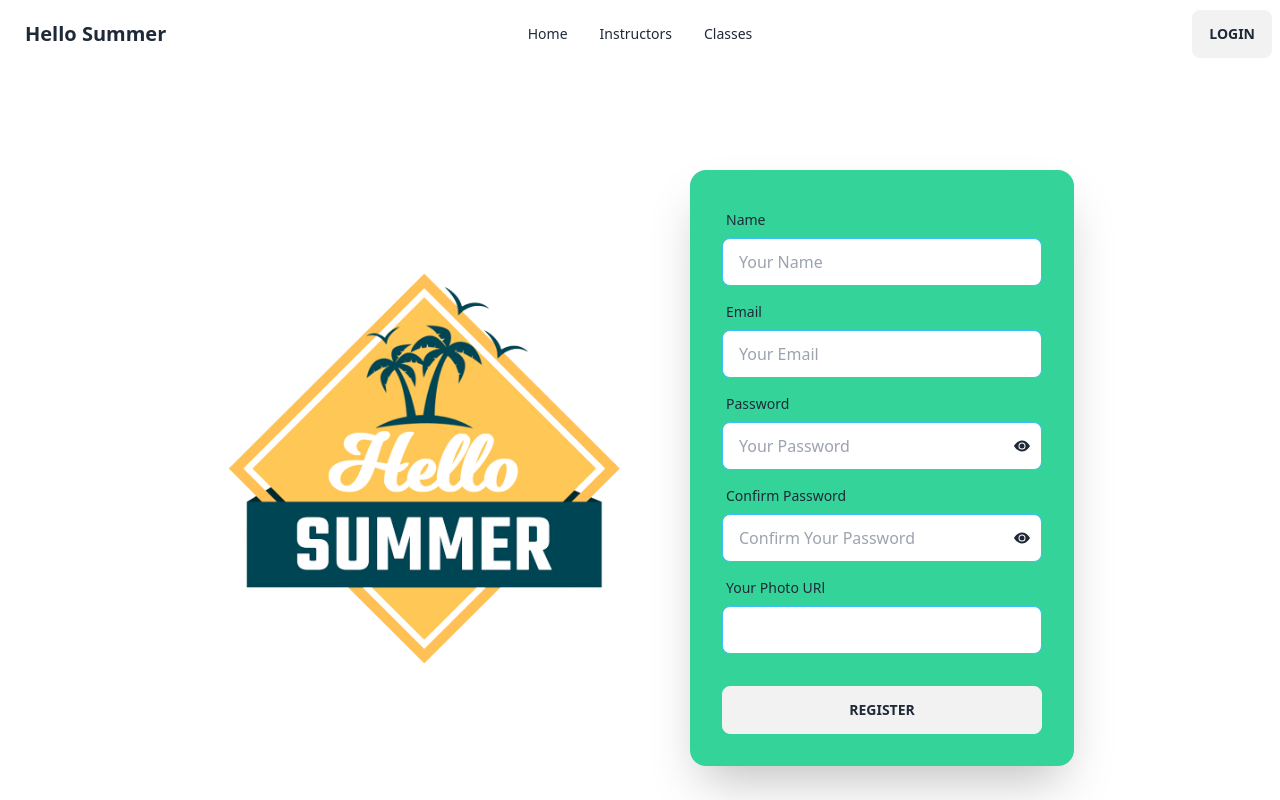
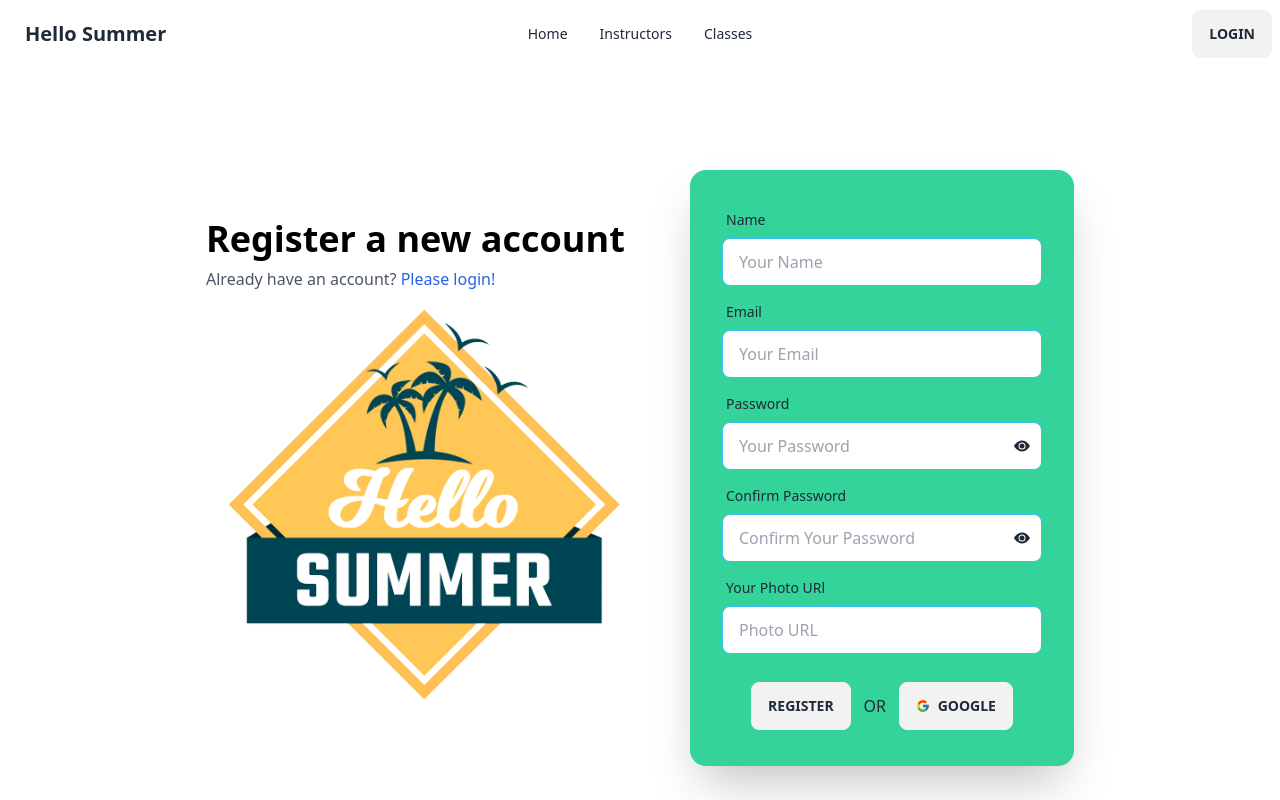
Before and after one commit to Ibrahim-RIhan/hello-summer-client, a React (Vite) app: page /register in a window 1280 px wide. Shown: the top 800 px of the page. Built offline with nearby package versions, Linux system fonts and the light colour scheme; no server answers.

Commit message:
Privae Route Complete

```diff
--- a/package.json
+++ b/package.json
@@ -12,6 +12,7 @@
   "dependencies": {
     "firebase": "^9.22.1",
     "localforage": "^1.10.0",
+    "lottie-react": "^2.4.0",
     "match-sorter": "^6.3.1",
     "react": "^18.2.0",
     "react-dom": "^18.2.0",
--- a/src/Shared/Navbar/Navbar.jsx
+++ b/src/Shared/Navbar/Navbar.jsx
@@ -49,7 +49,8 @@ const Navbar = () => {
             <div className="navbar-end">
                 {
                     user ? <>
-                        <button onClick={handleLogOut} className='btn'>Logout</button>
+                        <img className='w-10 rounded-full mr-3' src={user.photoURL} title={user.displayName} />
+                        <button className='btn' onClick={handleLogOut}>Logout</button>
                     </> : <>
                         <Link to="/login" className="btn">Login</Link>
                     </>
--- a/src/pages/Login/Login.jsx
+++ b/src/pages/Login/Login.jsx
@@ -1,18 +1,46 @@
-import { useState } from "react";
-import { Link } from "react-router-dom";
+import { useContext, useState } from "react";
+import { Link, useLocation, useNavigate } from "react-router-dom";
 import { FcGoogle } from "react-icons/fc";
 import image from "../../assets/images/HelloSummerLogo.png";
-import {BsFillEyeFill, BsFillEyeSlashFill} from "react-icons/bs"
+import { BsFillEyeFill, BsFillEyeSlashFill } from "react-icons/bs"
+import { useForm } from "react-hook-form";
+import { AuthContext } from "../../providers/AuthProvider/AuthProvider";
 
 const Login = () => {
+    const navigate = useNavigate();
+    const location = useLocation();
+    const from = location?.state?.from?.pathname
+    const { signInEmailPassword, signInGoogle } = useContext(AuthContext)
+    const { register, handleSubmit, reset, formState: { errors } } = useForm();
     const [passwordVisible, setPasswordVisible] = useState(false);
     const [password, setPassword] = useState("");
     const togglePasswordVisibility = () => {
         setPasswordVisible(!passwordVisible);
     };
+    const handleGoogleSignIn = () => {
+        signInGoogle()
+            .then(() => {
+
+                navigate(from, { replace: true })
+            })
+            .catch((error) => {
+                alert(error.message)
+            });
+    }
     const handlePasswordChange = (e) => {
         setPassword(e.target.value);
     };
+    const onSubmit = data => {
+        signInEmailPassword(data.email, data.password)
+            .then(() => {
+                reset();
+                navigate(from, { replace: true })
+            })
+            .catch((error) => {
+                alert(error.message)
+            });
+    }
+
     return (
         <section className="bg-white">
             <div className="grid grid-cols-1 lg:grid-cols-2">
@@ -22,7 +50,7 @@ const Login = () => {
                             Login to Hello Summer!
                         </h2>
                         <p className="mt-2 text-base text-gray-600">
-                            Already have an account?{" "}
+                           New to Hello Summer ?{" "}
                             <Link
                                 to="/register"
                                 className="font-medium text-blue-600 transition-all duration-200 hover:text-blue-700 hover:underline focus:text-blue-700"
@@ -31,7 +59,7 @@ const Login = () => {
                             </Link>
                         </p>
 
-                        <form className="mt-8">
+                        <form className="mt-8" onSubmit={handleSubmit(onSubmit)}>
                             <div className="space-y-5">
                                 <div>
                                     <label className="text-base font-medium text-gray-900">
@@ -41,9 +69,11 @@ const Login = () => {
                                         <input
                                             type="email"
                                             name="email"
+                                            {...register("email", { required: true })}
                                             placeholder="Enter email to get started"
                                             className="block w-full p-4 text-black placeholder-gray-500 transition-all duration-200 border border-gray-200 rounded-md bg-gray-50 focus:outline-none focus:border-blue-600 focus:bg-white caret-blue-600"
                                         />
+                                        {errors.email?.type === 'required' && <p>Email is required</p>}
                                     </div>
                                 </div>
 
@@ -53,6 +83,7 @@ const Login = () => {
                                     </label>
                                     <div className="mt-2.5 relative">
                                         <input
+                                            {...register("password", { required: true })}
                                             type={passwordVisible ? "text" : "password"}
                                             name="password"
                                             placeholder="Enter your password"
@@ -66,10 +97,11 @@ const Login = () => {
                                         >
                                             {passwordVisible ?
                                                 <BsFillEyeSlashFill></BsFillEyeSlashFill>
-                                         : <BsFillEyeFill></BsFillEyeFill>
+                                                : <BsFillEyeFill></BsFillEyeFill>
                                             }
                                         </span>
                                     </div>
+                                    {errors.password?.type === 'required' && <p>Password is required</p>}
                                 </div>
                                 <div>
                                     <input
@@ -83,6 +115,7 @@ const Login = () => {
 
                         <div className="mt-3 space-y-3">
                             <button
+                                onClick={handleGoogleSignIn}
                                 type="button"
                                 className="relative inline-flex items-center justify-center w-full px-4 py-4 text-base font-semibold text-gray-700 transition-all duration-200 bg-white border-2 border-gray-200 rounded-md hover:bg-gray-100 focus:bg-gray-100 hover:text-black focus:text-black focus:outline-none"
                             >
@@ -91,7 +124,6 @@ const Login = () => {
                         </div>
                     </div>
                 </div>
-
                 <div className="flex items-center justify-center px-4 py-10 sm:py-16 lg:py-24 sm:px-6 lg:px-8">
                     <div>
                         <img className="w-full mx-auto" src={image} alt="" />
--- a/src/pages/Register/Register.jsx
+++ b/src/pages/Register/Register.jsx
@@ -3,12 +3,13 @@ import image from "../../assets/images/HelloSummerLogo.png";
 import { useForm } from "react-hook-form";
 import { BsFillEyeFill, BsFillEyeSlashFill } from "react-icons/bs";
 import { AuthContext } from "../../providers/AuthProvider/AuthProvider";
-import { useNavigate } from "react-router-dom";
+import { Link, useNavigate } from "react-router-dom";
 import { updateProfile } from "firebase/auth";
+import { FcGoogle } from "react-icons/fc";
 
 
 const Register = () => {
-    const { signUpEmailPassword, logOut } = useContext(AuthContext)
+    const { signUpEmailPassword, signInGoogle, logOut } = useContext(AuthContext)
     const navigate = useNavigate()
     const [passwordVisible, setPasswordVisible] = useState(false);
     const [confirmPasswordVisible, setConfirmPasswordVisible] = useState(false);
@@ -25,6 +26,15 @@ const Register = () => {
     };
     const handleConfirmPasswordChange = (e) => {
         setConfirmPassword(e.target.value);
+    }
+    const handleGoogleSignIn = () => {
+        signInGoogle()
+            .then(() => {
+
+            })
+            .catch((error) => {
+                alert(error.message)
+            });
     }
     const { register, reset, handleSubmit, formState: { errors }, watch } = useForm();
     const password = watch("password", "");
@@ -52,11 +62,25 @@ const Register = () => {
             <div className="hero min-h-screen">
                 <div className="hero-content flex-col lg:flex-row">
                     <div className="text-center lg:text-left">
+                        <h2 className="text-3xl font-bold leading-tight text-black sm:text-4xl">
+                          Register a new account
+                        </h2>
+                        <p className="mt-2 text-base text-gray-600">
+                            Already have an account?{" "}
+                            <Link
+                                to="/login"
+                                className="font-medium text-blue-600 transition-all duration-200 hover:text-blue-700 hover:underline focus:text-blue-700"
+                            >
+                                Please login!
+                            </Link>
+                        </p>
                         <div>
                             <img className="w-full mx-auto" src={image} />
                         </div>
+
                     </div>
                     <div className="card flex-shrink-0 w-full max-w-sm shadow-2xl bg-emerald-400">
+
                         <form className="card-body" onSubmit={handleSubmit(onSubmit)} >
 
                             {/* Name  */}
@@ -137,7 +161,7 @@ const Register = () => {
                                         className="absolute inset-y-0 right-0 pr-3 flex items-center cursor-pointer"
                                         onClick={toggleConfirmPasswordVisibility}
                                     >
-                                        {passwordVisible ?
+                                        {confirmPasswordVisible ?
                                             <BsFillEyeSlashFill></BsFillEyeSlashFill>
                                             : <BsFillEyeFill></BsFillEyeFill>
                                         }
@@ -151,14 +175,29 @@ const Register = () => {
                                 <label className="label">
                                     <span className="label-text"> Your Photo URl</span>
                                 </label>
-                                <input type="text" {...register("photo", { required: true })} className="input block input-bordered input-info w-full max-w-xs" />
+                                <input type="text"
+                                    placeholder="Photo URL"
+                                    {...register("photo", { required: true })} className="input block input-bordered input-info w-full max-w-xs" />
                                 {errors.photo?.type === 'required' && <p>Photo is required</p>}
                             </div>
 
                             {/* Submit Button  */}
 
-                            <div className="form-control mt-6">
-                                <input className="btn" type="submit" value="Register" />
+                            <div className="flex mt-4 flex-col items-center justify-center w-full lg:flex-row">
+                                <div className="form-control">
+                                    <input className="btn" type="submit" value="Register" />
+                                </div>
+                                <div className="divider lg:divider-horizontal">OR</div>
+                                <div className=" space-y-3">
+                                    <button
+                                        onClick={handleGoogleSignIn}
+                                        type="button"
+                                        className="btn"
+                                    >
+                                        <FcGoogle></FcGoogle> Google
+                                    </button>
+                                </div>
+
                             </div>
 
                         </form>
--- a/src/routes/router.jsx
+++ b/src/routes/router.jsx
@@ -4,12 +4,13 @@ import HomeLayout from '../layout/Main/homeLayout';
 import Home from '../pages/Home/Home/Home';
 import Login from '../pages/Login/Login';
 import Register from '../pages/Register/Register';
+import ErrorElement from '../pages/ErrorPage/ErrorElement';
 
 const router = createBrowserRouter([
     {
       path: "/",
       element: <HomeLayout></HomeLayout>,
-      // errorElement : <ErrorElement></ErrorElement>,
+      errorElement : <ErrorElement></ErrorElement>,
       children : [
         {
           path: "/",
```
Also changed, not shown: src/pages/ErrorPage/ErrorElement.jsx (+20 -22 lines), src/routes/PrivateRoute.jsx (added, +24 -0 lines), 1 other file (tests, documents, lock files or other folders).
